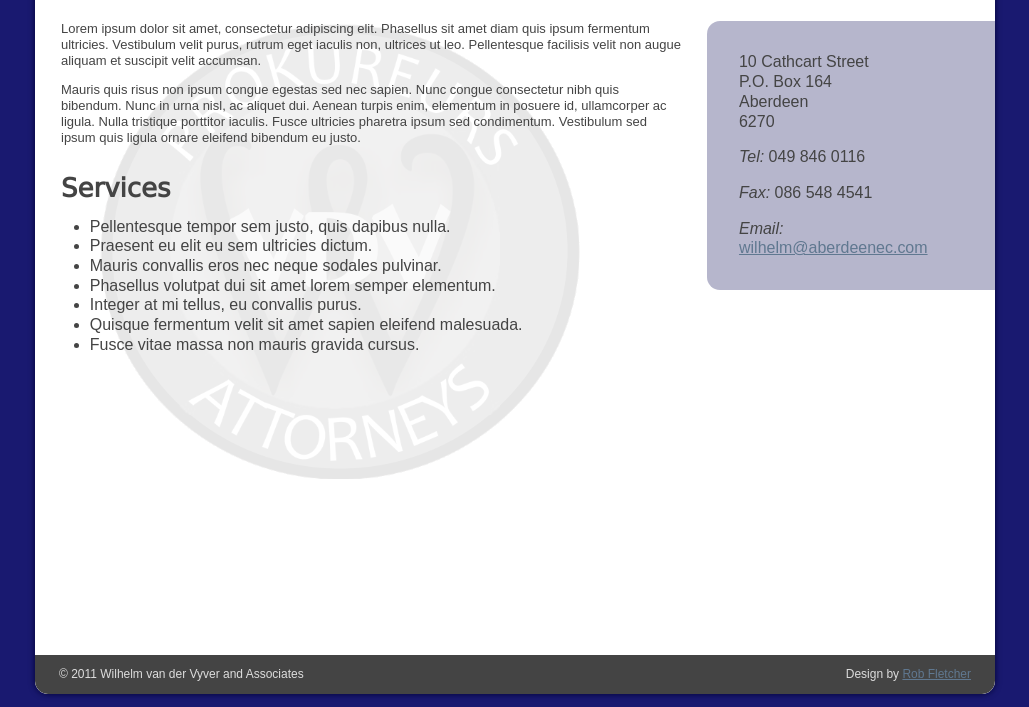
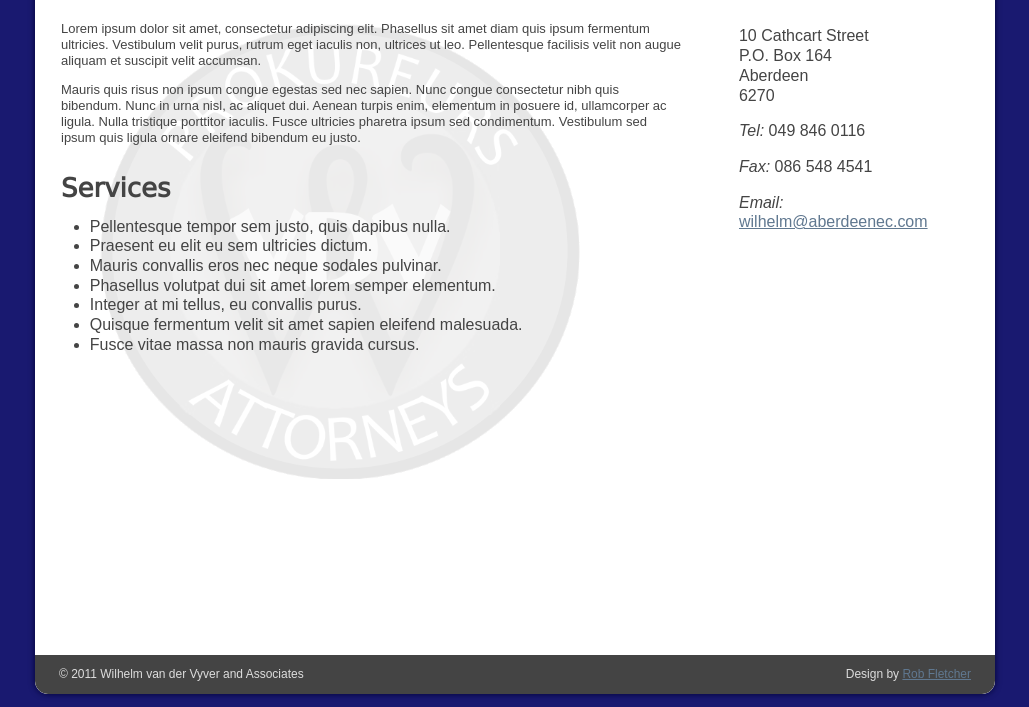
Before and after one commit to robfletcher/wvdv, a plain HTML site: page index.html in a window 1280 px wide. Shown: the part 93-800 px from the top of the page, without its empty margins (125-1154 px from the left). Drawn offline with nearby package versions, Linux system fonts and the light colour scheme.

Commit message:
looks better without lame background on sidebar

```diff
--- a/css/style.css
+++ b/css/style.css
@@ -243,14 +243,6 @@ section {
 }
 
 /* right column */
-#sidebar {
-	background: #b6b6cc;
-	margin-top: 2em;
-     -moz-border-radius: 1em 0 0 1em;
-  -webkit-border-radius: 1em 0 0 1em;
-          border-radius: 1em 0 0 1em;
-}
-
 #contact {
 	font-size: 1.2307em;
 }
```
